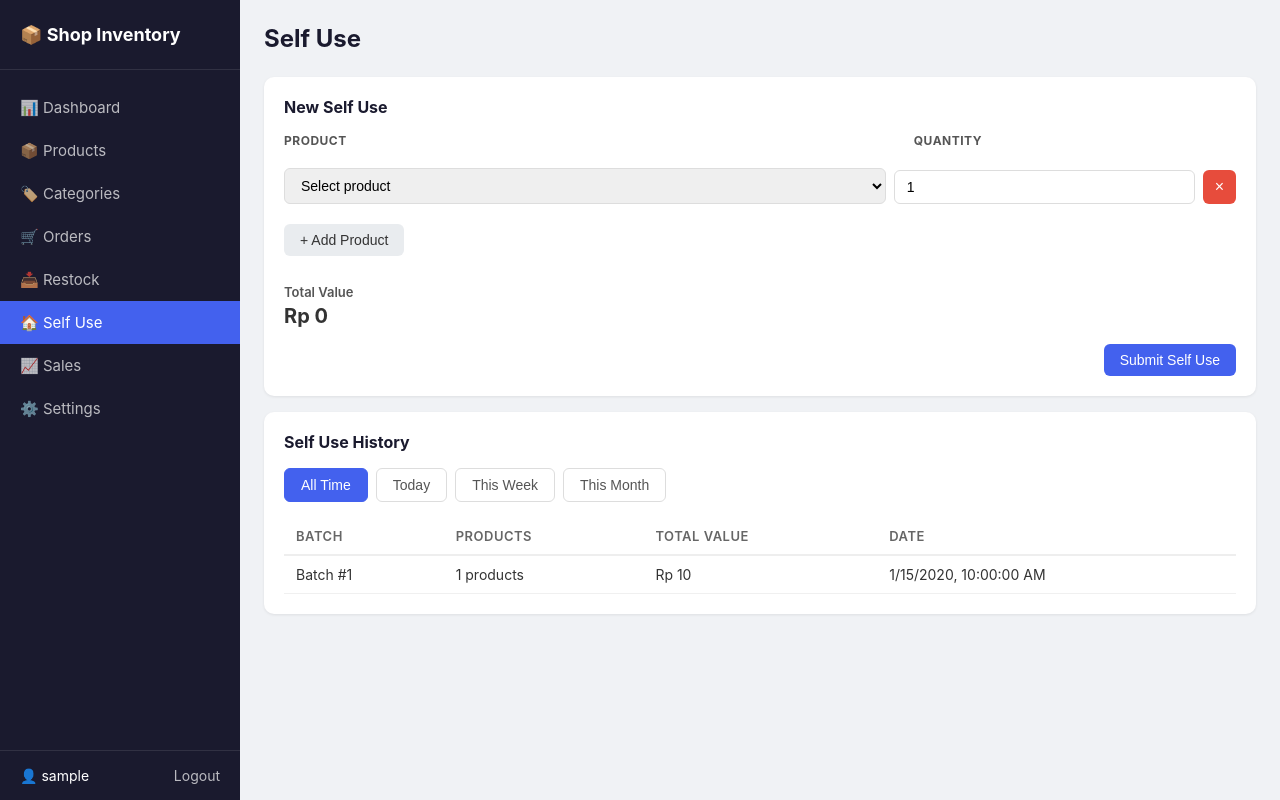
After one commit to Dimasyoga/shop-inventory, a Flask app: page /self-use in a window 1280 px wide. The commit adds this page. Run offline with Flask 3, Linux system fonts and the light colour scheme; the visitor is signed in with stand-in values (Sample User, id 1); tables that the repository leaves empty hold one stand-in row (values such as "Sample post").

Commit message:
feat: track stock the seller takes for themself
Self use is a third stock movement alongside orders and restocks: it
takes stock out and values each line at the product's retail price at
entry time, but produces no revenue. Deliberately kept out of net
profit — those goods were already paid for as restock spend, so
subtracting their retail value again would double-count. It is reported
as its own metric on the dashboard, the sales page, and the bot summary.

Available on the web at /self-use and in the Telegram bot, whose order
and restock flows now share a prefix->flow table instead of the
two-valued conditionals they had outgrown.

```diff
--- a/app.py
+++ b/app.py
@@ -208,6 +208,7 @@ def dashboard():
         month_label=month_label,
         month_revenue=format_rupiah(summary['total_revenue']),
         net_profit=format_rupiah(summary['net_profit']),
+        self_use_value=format_rupiah(summary['self_use_value']),
         total_product_value=format_rupiah(total_product_value),
         total_restock_cost_raw=summary['restock_cost'],
         recent_orders=recent_orders,
@@ -554,6 +555,77 @@ def api_restock_history():
         })
     return jsonify(result)
 
+# --- Self Use ---
+@app.route('/self-use')
+@login_required
+def self_use_page():
+    # stock_qty > 0 like the orders page: self use takes stock out, so a product
+    # already at zero cannot be picked (restock uses >= 0 because it puts stock in).
+    products = g.db.execute(
+        "SELECT * FROM products WHERE is_archived = 0 AND stock_qty > 0 ORDER BY name").fetchall()
+    return render_template('selfuse.html', products_json=_products_json(products),
+                           format_rupiah=format_rupiah)
+
+@app.route('/api/self-use', methods=['POST'])
+@login_required
+def api_self_use():
+    data = _json_body()
+    if data is None:
+        return _err('Invalid JSON body')
+    items = data.get('items')
+    if not isinstance(items, list) or not items:
+        return _err('At least one item required')
+    validated = []
+    for item in items:
+        product_id = item.get('product_id') if isinstance(item, dict) else None
+        qty = item.get('qty') if isinstance(item, dict) else None
+        if not product_id or not isinstance(qty, int) or isinstance(qty, bool) or qty <= 0:
+            return _err('Valid product and positive whole-number quantity required')
+        validated.append({'product_id': product_id, 'qty': qty})
+    try:
+        result = services.create_self_use(g.db, validated)
+    except ServiceError as e:
+        return _service_error(e)
+    return jsonify({'success': True, 'batch_id': result['batch_id'],
+                    'total_value': result['total_value']})
+
+@app.route('/api/self-use/history', methods=['GET'])
+@login_required
+def api_self_use_history():
+    period = request.args.get('period', 'all')
+    tz = _client_tz(request.args.get('tz'))
+    query = """
+        SELECT sb.id, sb.total_value, sb.created_at
+        FROM self_use_batches sb
+        WHERE 1=1
+    """
+    params = ()
+    unit = {'today': 'day', 'week': 'week', 'month': 'month', 'year': 'year'}.get(period)
+    if unit:
+        start, end = get_date_range(unit, 0, tz)
+        clause, params = build_date_filter(start, end, 'sb.created_at')
+        query += clause
+    elif period != 'all':
+        return _err('invalid period')
+    query += " ORDER BY sb.created_at DESC"
+    batches = g.db.execute(query, params).fetchall()
+    result = []
+    for b in batches:
+        items = g.db.execute("""
+            SELECT su.*, p.name as product_name, p.sku as product_sku
+            FROM self_use_items su
+            JOIN products p ON su.product_id = p.id
+            WHERE su.batch_id = ?
+            ORDER BY su.id
+        """, (b['id'],)).fetchall()
+        result.append({
+            'id': b['id'],
+            'total_value': b['total_value'],
+            'created_at': b['created_at'],
+            'items': [dict(i) for i in items]
+        })
+    return jsonify(result)
+
 # --- Settings ---
 def _parse_whitelist(raw):
     """Comma/space separated Telegram user IDs -> list[int]. Raises ValueError
@@ -743,7 +815,7 @@ def api_sales_summary():
         return _service_error(e)
     return jsonify({k: summary[k] for k in (
         'total_revenue', 'total_orders', 'unique_skus',
-        'total_items_sold', 'restock_cost', 'net_profit')})
+        'total_items_sold', 'restock_cost', 'self_use_value', 'net_profit')})
 
 @app.route('/api/sales/product-value', methods=['GET'])
 @login_required
--- a/static/css/style.css
+++ b/static/css/style.css
@@ -215,25 +215,27 @@ select { padding: 8px 12px; border: 1px solid #ddd; border-radius: 6px; font-siz
     display: block; margin-top: 4px; font-size: 12px; color: #d97706;
 }
 
-/* Restock Header Row */
-.restock-header-row {
+/* Restock / Self Use Header Row */
+.restock-header-row, .self-use-header-row {
     display: grid; grid-template-columns: 2fr 1fr auto;
     gap: 8px; margin-bottom: 4px;
 }
-.restock-header-row label {
+.restock-header-row label, .self-use-header-row label {
     font-size: 12px; font-weight: 700; color: #555;
     text-transform: uppercase; letter-spacing: 0.5px;
 }
 
-/* Restock Item Row */
-.restock-item-row {
+/* Restock / Self Use Item Row */
+.restock-item-row, .self-use-item-row {
     display: grid; grid-template-columns: 2fr 1fr auto;
     gap: 8px; margin-bottom: 8px; align-items: end;
 }
-.restock-item-row select, .restock-item-row input {
+.restock-item-row select, .restock-item-row input,
+.self-use-item-row select, .self-use-item-row input {
     padding: 8px 12px; border: 1px solid #ddd; border-radius: 6px; font-size: 14px;
 }
-.restock-item-row select:focus, .restock-item-row input:focus {
+.restock-item-row select:focus, .restock-item-row input:focus,
+.self-use-item-row select:focus, .self-use-item-row input:focus {
     outline: none; border-color: #4361ee;
 }
 .btn-remove-item {
@@ -241,10 +243,10 @@ select { padding: 8px 12px; border: 1px solid #ddd; border-radius: 6px; font-siz
     padding: 8px 12px; cursor: pointer; font-size: 16px;
 }
 
-/* Restock Batch Row (expandable) */
-.restock-batch-row { cursor: pointer; }
-.restock-batch-row:hover { background: #e8edff !important; }
-.restock-detail-row td { border-bottom: none !important; }
+/* Restock / Self Use Batch Row (expandable) */
+.restock-batch-row, .self-use-batch-row { cursor: pointer; }
+.restock-batch-row:hover, .self-use-batch-row:hover { background: #e8edff !important; }
+.restock-detail-row td, .self-use-detail-row td { border-bottom: none !important; }
 
 /* Responsive */
 @media (max-width: 768px) {
--- a/static/js/app.js
+++ b/static/js/app.js
@@ -439,6 +439,7 @@ function loadSalesSummary() {
             document.getElementById('stat-items').textContent = d.total_items_sold;
             document.getElementById('stat-restock-cost').textContent = formatRupiah(d.restock_cost);
             document.getElementById('stat-net-profit').textContent = formatRupiah(d.net_profit);
+            document.getElementById('stat-self-use').textContent = formatRupiah(d.self_use_value);
         });
     fetchJson('/api/sales/product-value')
         .then(d => {
@@ -556,9 +557,17 @@ document.addEventListener('click', e => {
         timeOffset = 0;
         loadSalesData();
     } else if (e.target.classList.contains('btn-period')) {
-        document.querySelectorAll('.btn-period').forEach(b => b.classList.remove('active'));
+        // Dispatch on the selector's data-history so several history tables can
+        // coexist; the active reset is scoped to the clicked group so two
+        // selectors on one page would not clear each other.
+        const group = e.target.closest('.period-selector');
+        (group || document).querySelectorAll('.btn-period').forEach(b => b.classList.remove('active'));
         e.target.classList.add('active');
-        if (document.getElementById('restockHistoryBody')) {
+        const which = group && group.dataset.history;
+        if (which === 'selfuse') {
+            selfUsePeriod = e.target.dataset.period;
+            loadSelfUseHistory();
+        } else if (which === 'restock') {
             restockPeriod = e.target.dataset.period;
             loadRestockHistory();
         }
@@ -566,6 +575,8 @@ document.addEventListener('click', e => {
 });
 
 /* ===== Restock ===== */
+let restockPeriod = 'all';
+
 function addRestockItem() {
     const idx = document.getElementById('restockItems').children.length;
     const div = document.createElement('div');
@@ -639,6 +650,91 @@ function loadRestockHistory() {
         });
 }
 
+/* ===== Self Use ===== */
+let selfUsePeriod = 'all';
+
+function addSelfUseItem() {
+    const idx = document.getElementById('selfUseItems').children.length;
+    const div = document.createElement('div');
+    div.className = 'self-use-item-row';
+    div.innerHTML = `
+        <div class="form-group">
+            <select id="selfuse-product-${idx}" onchange="calcSelfUseTotal()">
+                <option value="">${t('Select product')}</option>
+                ${PRODUCTS.map(p => `<option value="${p.id}">${escapeHtml(p.name)} (${escapeHtml(p.sku || '-')}) - ${t('Stock: {n}', { n: p.stock })}</option>`).join('')}
+            </select>
+        </div>
+        <div class="form-group">
+            <input type="number" id="selfuse-qty-${idx}" min="1" value="1" placeholder="${t('Qty')}" oninput="calcSelfUseTotal()">
+        </div>
+        <div class="form-group">
+            <button class="btn-remove-item" onclick="this.closest('.self-use-item-row').remove(); calcSelfUseTotal();">&times;</button>
+        </div>
+    `;
+    document.getElementById('selfUseItems').appendChild(div);
+}
+
+/* Client-side estimate only — the server re-reads the live price when saving. */
+function calcSelfUseTotal() {
+    let total = 0;
+    document.querySelectorAll('.self-use-item-row').forEach(row => {
+        const pid = parseInt(row.querySelector('select').value);
+        const qty = parseInt(row.querySelector('input').value) || 0;
+        const product = PRODUCTS.find(p => p.id === pid);
+        if (product && qty > 0) total += product.price * qty;
+    });
+    document.getElementById('selfUseTotal').textContent = formatRupiah(total);
+}
+
+function submitSelfUse() {
+    const rows = document.querySelectorAll('.self-use-item-row');
+    const items = [];
+    rows.forEach(row => {
+        const pid = parseInt(row.querySelector('select').value);
+        const qty = parseInt(row.querySelector('input').value) || 0;
+        if (pid && qty > 0) {
+            items.push({ product_id: pid, qty: qty });
+        }
+    });
+    if (!items.length) return showToast(t('Add at least one product'), 'error');
+    api('/api/self-use', 'POST', { items }).then(d => {
+        if (d.success) {
+            showToast(t('Self use saved! Total value: {value}', { value: formatRupiah(d.total_value) }));
+            document.getElementById('selfUseItems').innerHTML = '';
+            addSelfUseItem();
+            calcSelfUseTotal();
+            loadSelfUseHistory();
+        } else showToast(d.error, 'error');
+    });
+}
+
+function loadSelfUseHistory() {
+    fetchJson(`/api/self-use/history?period=${selfUsePeriod}&tz=${encodeURIComponent(CLIENT_TZ)}`)
+        .then(d => {
+            const tbody = document.getElementById('selfUseHistoryBody');
+            if (!d.length) {
+                tbody.innerHTML = `<tr><td colspan="4" class="empty-row">${t('No self use history yet')}</td></tr>`;
+                return;
+            }
+            tbody.innerHTML = d.map(b => {
+                const productList = b.items.map(i => `${escapeHtml(i.product_name)} (${escapeHtml(i.product_sku || '-')}): -${i.quantity}`).join('<br>');
+                return `
+                    <tr class="self-use-batch-row" onclick="const d = this.nextElementSibling; d.style.display = d.style.display === 'none' ? '' : 'none'">
+                        <td>${t('Batch #{id}', { id: b.id })}</td>
+                        <td>${t('{n} products', { n: b.items.length })}</td>
+                        <td>${formatRupiah(b.total_value)}</td>
+                        <td>${formatLocalDate(b.created_at)}</td>
+                    </tr>
+                    <tr class="self-use-detail-row" style="display:none">
+                        <td colspan="4" style="background:#f8f9ff;padding:12px 16px;font-size:13px;color:#555">
+                            ${productList}
+                        </td>
+                    </tr>
+                `;
+            }).join('');
+        });
+}
+
 /* ===== Init ===== */
 document.addEventListener('DOMContentLoaded', () => {
     if (document.getElementById('productsBody')) loadProducts();
@@ -648,4 +744,9 @@ document.addEventListener('DOMContentLoaded', () => {
         addRestockItem();
         loadRestockHistory();
     }
+    if (document.getElementById('selfUseItems')) {
+        addSelfUseItem();
+        calcSelfUseTotal();
+        loadSelfUseHistory();
+    }
 });
--- a/templates/base.html
+++ b/templates/base.html
@@ -18,6 +18,7 @@
             <li><a href="{{ url_for('categories_page') }}" class="{% if request.endpoint == 'categories_page' %}active{% endif %}">🏷️ {{ t('Categories') }}</a></li>
             <li><a href="{{ url_for('orders_page') }}" class="{% if request.endpoint == 'orders_page' %}active{% endif %}">🛒 {{ t('Orders') }}</a></li>
             <li><a href="{{ url_for('restock_page') }}" class="{% if request.endpoint == 'restock_page' %}active{% endif %}">📥 {{ t('Restock') }}</a></li>
+            <li><a href="{{ url_for('self_use_page') }}" class="{% if request.endpoint == 'self_use_page' %}active{% endif %}">🏠 {{ t('Self Use') }}</a></li>
             <li><a href="{{ url_for('sales_page') }}" class="{% if request.endpoint == 'sales_page' %}active{% endif %}">📈 {{ t('Sales') }}</a></li>
             <li><a href="{{ url_for('settings_page') }}" class="{% if request.endpoint == 'settings_page' %}active{% endif %}">⚙️ {{ t('Settings') }}</a></li>
         </ul>
--- a/templates/restock.html
+++ b/templates/restock.html
@@ -25,7 +25,7 @@
 
 <div class="card">
     <h3>{{ t('Restock History') }}</h3>
-    <div class="period-selector" style="margin-bottom:16px">
+    <div class="period-selector" data-history="restock" style="margin-bottom:16px">
         <button class="btn btn-period active" data-period="all">{{ t('All Time') }}</button>
         <button class="btn btn-period" data-period="today">{{ t('Today') }}</button>
         <button class="btn btn-period" data-period="week">{{ t('This Week') }}</button>
@@ -43,7 +43,5 @@
 
 <script>
 const PRODUCTS = {{ products_json | tojson }};
-
-let restockPeriod = 'all';
 </script>
 {% endblock %}
--- /dev/null
+++ b/templates/selfuse.html
@@ -0,0 +1,49 @@
+{% extends "base.html" %}
+{% block title %}{{ t('Self Use') }}{% endblock %}
+{% block content %}
+<div class="page-header">
+    <h2>{{ t('Self Use') }}</h2>
+</div>
+
+<div class="card">
+    <h3>{{ t('New Self Use') }}</h3>
+    <div class="self-use-header-row">
+        <div class="form-group"><label>{{ t('Product') }}</label></div>
+        <div class="form-group"><label>{{ t('Quantity') }}</label></div>
+        <div class="form-group"><label>&nbsp;</label></div>
+    </div>
+    <div id="selfUseItems"></div>
+    <button class="btn btn-secondary" onclick="addSelfUseItem()" style="margin-bottom:16px">{{ t('+ Add Product') }}</button>
+    {# Value is derived from the products' retail price, not typed by the seller,
+       so this is a read-only figure rather than the input restock uses. #}
+    <div class="form-group" style="margin-top:12px">
+        <label>{{ t('Total Value') }}</label>
+        <div id="selfUseTotal" style="font-size:20px;font-weight:700">Rp 0</div>
+    </div>
+    <div class="modal-actions">
+        <button type="button" class="btn btn-primary" onclick="submitSelfUse()">{{ t('Submit Self Use') }}</button>
+    </div>
+</div>
+
+<div class="card">
+    <h3>{{ t('Self Use History') }}</h3>
+    <div class="period-selector" data-history="selfuse" style="margin-bottom:16px">
+        <button class="btn btn-period active" data-period="all">{{ t('All Time') }}</button>
+        <button class="btn btn-period" data-period="today">{{ t('Today') }}</button>
+        <button class="btn btn-period" data-period="week">{{ t('This Week') }}</button>
+        <button class="btn btn-period" data-period="month">{{ t('This Month') }}</button>
+    </div>
+    <table class="data-table">
+        <thead>
+            <tr><th>{{ t('Batch') }}</th><th>{{ t('Products') }}</th><th>{{ t('Total Value') }}</th><th>{{ t('Date') }}</th></tr>
+        </thead>
+        <tbody id="selfUseHistoryBody">
+            <tr><td colspan="4" class="empty-row">{{ t('No self use history yet') }}</td></tr>
+        </tbody>
+    </table>
+</div>
+
+<script>
+const PRODUCTS = {{ products_json | tojson }};
+</script>
+{% endblock %}
```
Also changed, not shown: database.py (+18 -0 lines), i18n.py (+18 -0 lines), services.py (+65 -3 lines), telegram_bot.py (+42 -21 lines), templates/dashboard.html (+7 -0 lines), templates/sales.html (+7 -0 lines), tests/test_bot.py (+73 -0 lines), tests/test_bugfixes.py (+86 -1 lines), tests/test_endpoints.py (+89 -0 lines), README.md.
